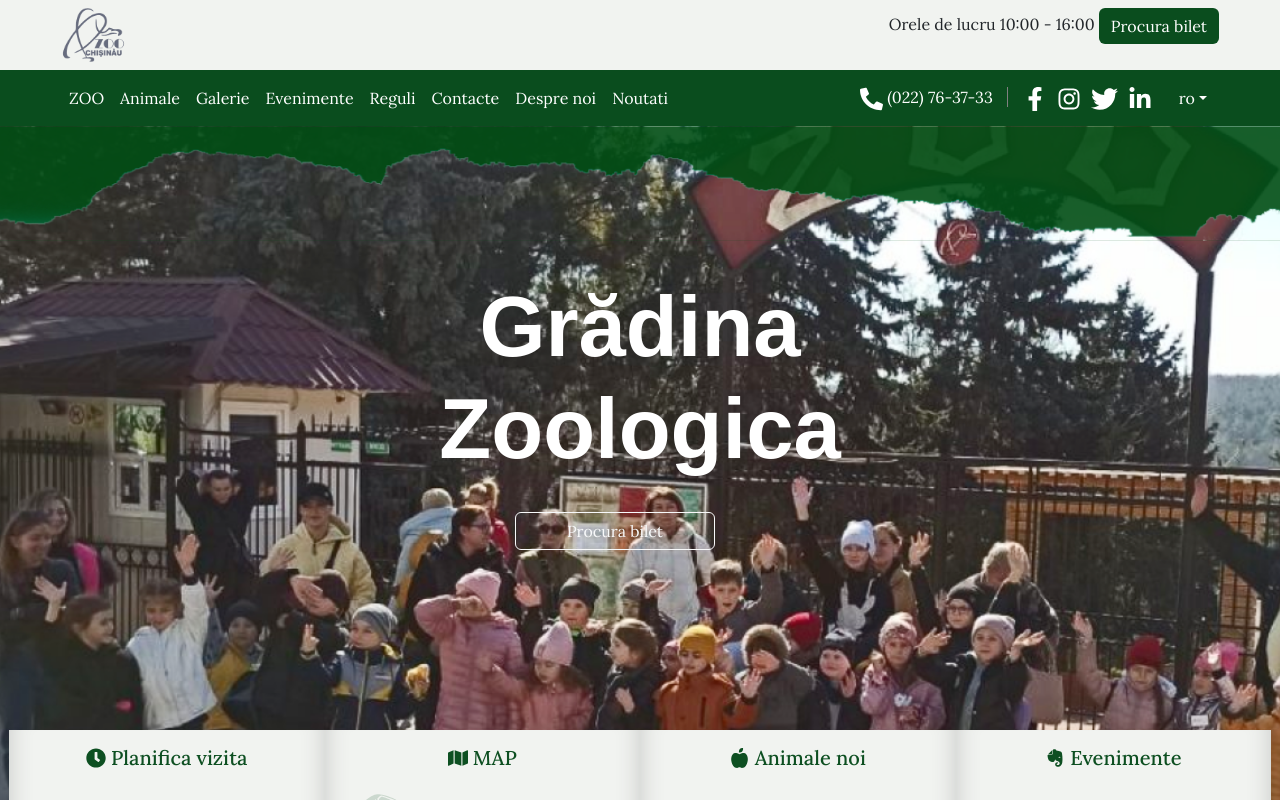
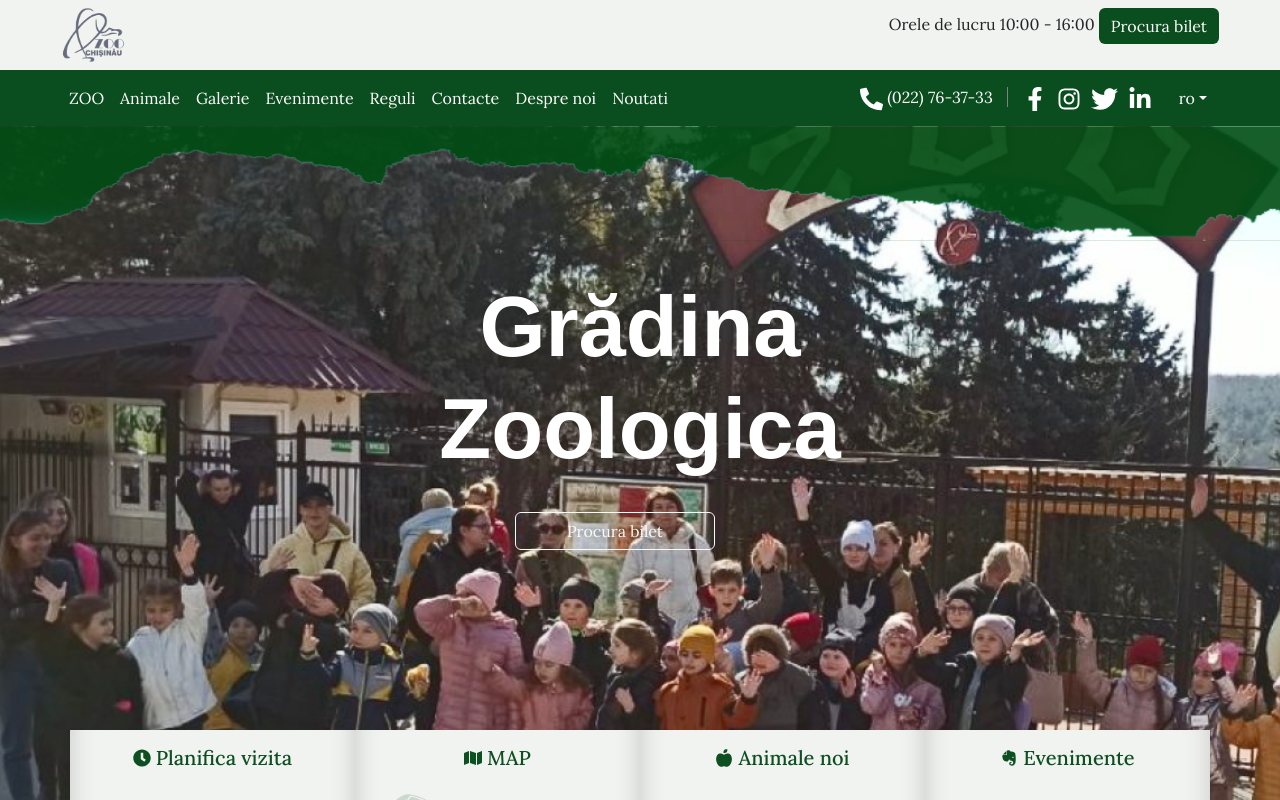
Before and after one commit to liubamiron/zoo_client, a React (Vite) app: page / in a window 1280 px wide. Shown: the top 800 px of the page. Built offline with nearby package versions, Linux system fonts and the light colour scheme; no server answers.

Commit message:
-- container

```diff
--- a/src/App.css
+++ b/src/App.css
@@ -168,6 +168,7 @@
 
 .background_white {
     background: url('/home_white_1.png') no-repeat center bottom;
+    background-size: contain;
 }
 
 .background_white2 {
--- a/src/pages/HomePage.jsx
+++ b/src/pages/HomePage.jsx
@@ -279,6 +279,7 @@ const HomePage = () => {
             <div className={'z2'}>
                 <div className={'background_green'}>
                     <div className={'background_white'}>
+                        <Container>
                             <div style={{textAlign: 'center'}}>
                                 <h1 className={'f_montserrat title pad_top_150_5'}>
                                     {t('GARDEN')} <br/> {t('ZOOLOGIC')}
@@ -300,6 +301,7 @@ const HomePage = () => {
                             <div className={'marg_180_25'}>
                                 <CardsContainer/>
                             </div>
+                        </Container>
                     </div>
                 </div>
             </div>
```
